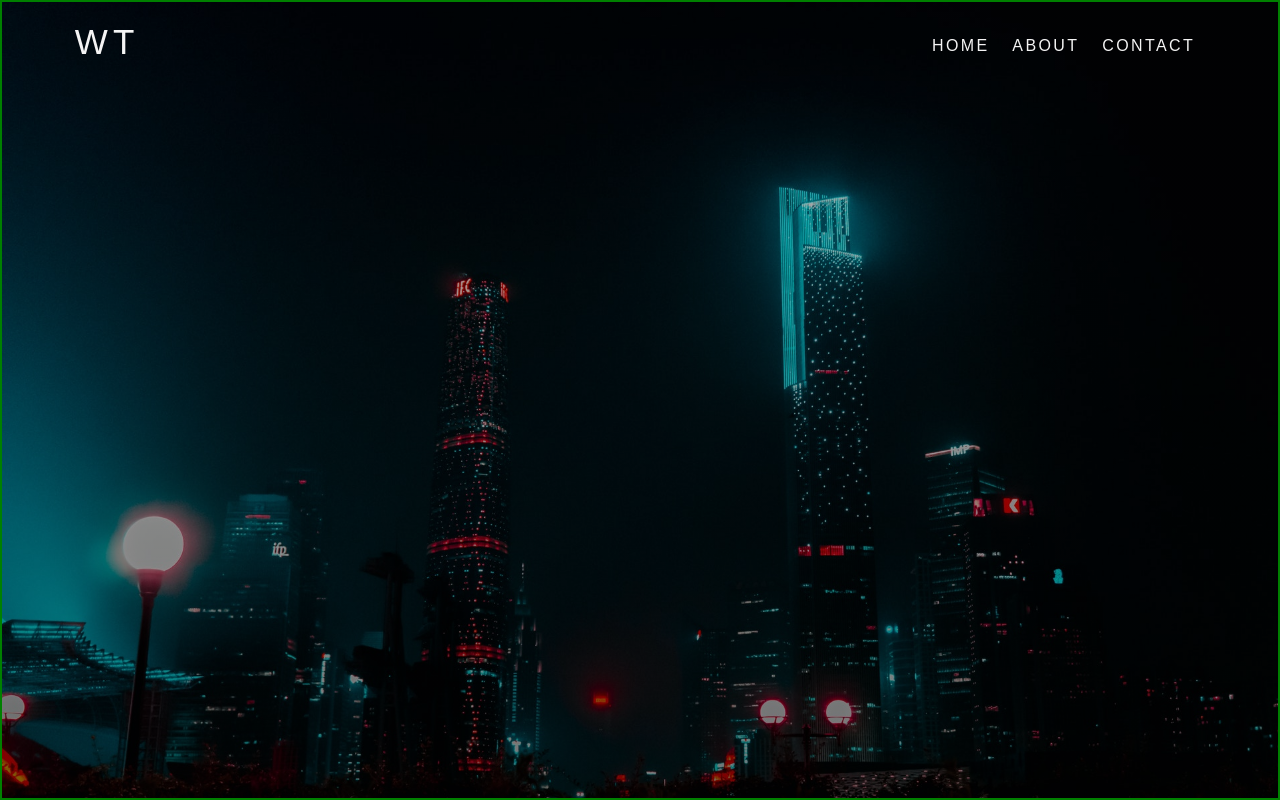
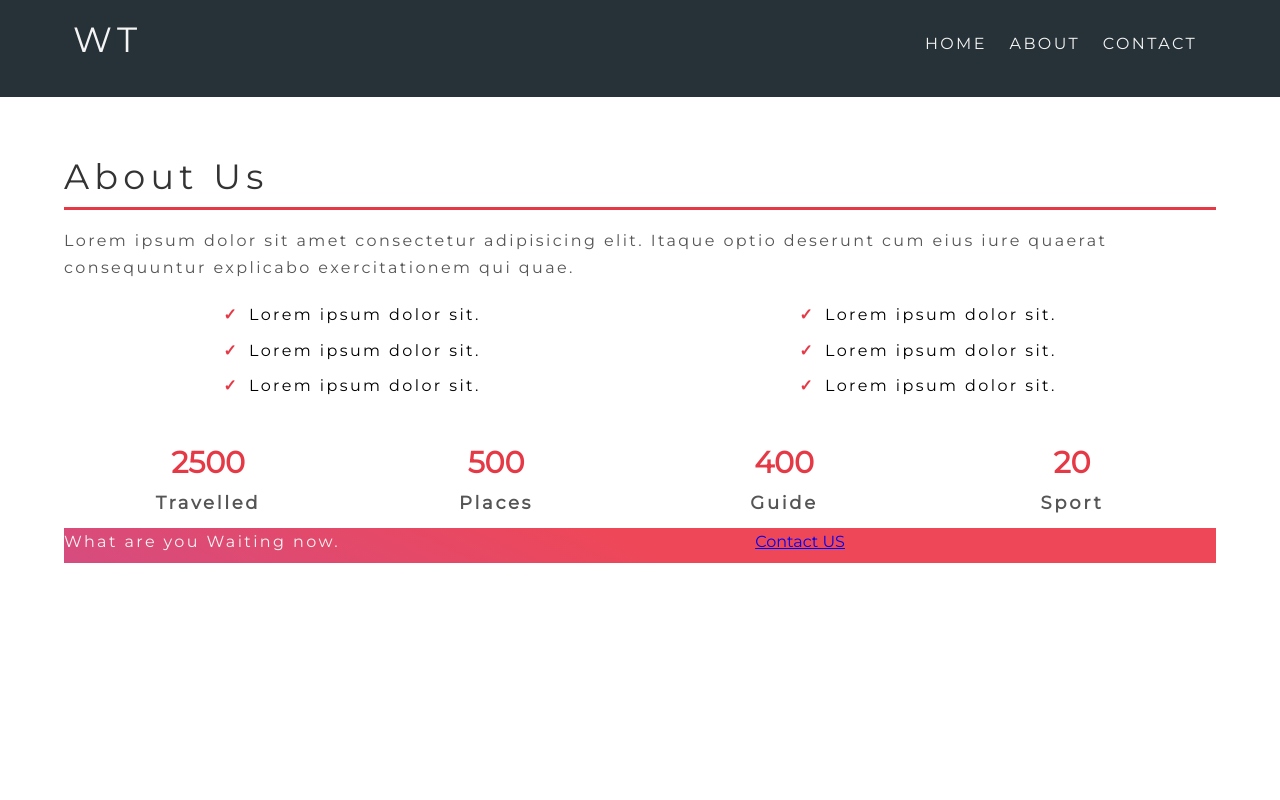
Before and after one commit to Luqmant52/hprj1, a plain HTML site: page about.html in a window 1280 px wide. Drawn offline with Linux system fonts and the light colour scheme.

Commit message:
day11_4_2022

```diff
--- a/about.html
+++ b/about.html
@@ -1,15 +1,18 @@
 <!DOCTYPE html>
 <html lang="en">
+
 <head>
     <meta charset="UTF-8">
     <meta http-equiv="X-UA-Compatible" content="IE=edge">
     <meta name="viewport" content="width=device-width, initial-scale=1.0">
+    <title>About</title>
+    <script src="https://kit.fontawesome.com/a6801bd3ea.js" crossorigin="anonymous"></script>
+    <link href="https://fonts.googleapis.com/css2?family=Montserrat&display=swap" rel="stylesheet">
     <link rel="stylesheet" href="./css/style.css">
-    <title>About Us</title>
 </head>
+
 <body>
-    <header class="header">
-        <nav class="navbar">
+    <nav class="navbar bg-dark">
         <div class="container">
             <h1 class="logo lg-heading text-light">WT</h1>
             <ul class="nav-items">
@@ -19,6 +22,55 @@
             </ul>
         </div>
     </nav>
-    </header>
+    <section class="about">
+        <div class="container">
+            <h2 class="lg-heading text-black about-heading">About Us</h2>
+            <p class="text-gray">Lorem ipsum dolor sit amet consectetur adipisicing elit. Itaque optio deserunt cum eius
+                iure quaerat consequuntur explicabo exercitationem qui quae.</p>
+            <div class="about-wraper">
+                <div class="left">
+                    <ul>
+                        <li>Lorem ipsum dolor sit.</li>
+                        <li>Lorem ipsum dolor sit.</li>
+                        <li>Lorem ipsum dolor sit.</li>
+                    </ul>
+                </div>
+                <div class="right">
+                    <ul>
+                        <li>Lorem ipsum dolor sit.</li>
+                        <li>Lorem ipsum dolor sit.</li>
+                        <li>Lorem ipsum dolor sit.</li>
+                    </ul>
+                </div>
+            </div>
+            <div class="counts">
+                <div class="count-item count-item1">
+                    <span>2500</span>
+                    <p>Travelled</p>
+                </div>
+                <div class="count-item count-item2">
+                    <span>500</span>
+                    <p>Places</p>
+                </div>
+                <div class="count-item count-item3">
+                    <span>400</span>
+                    <p>Guide</p>
+                </div>
+                <div class="count-item count-item4">
+                    <span>20</span>
+                    <p>Sport</p>
+                </div>
+            </div>
+            <div class="cta-banner">
+                <div class="cta-banner-left">
+                    <p class="cta-line">What are you Waiting now.</p>
+                </div>
+                <div class="cta-banner-right">
+                    <a href="contactus.html" class="cta-btn">Contact US</a>
+                </div>
+            </div>
+        </div>
+    </section>
 </body>
+
 </html>
--- a/css/style.css
+++ b/css/style.css
@@ -33,14 +33,14 @@ a {
   /* border: 2px solid white; */
   padding: 1rem;
 }
-.header .navbar .logo {
+.navbar .logo {
   float: left;
 }
-.header .navbar .nav-items {
+.navbar .nav-items {
   float: right;
   margin-top: 1rem;
 }
-.header .navbar .nav-item {
+.navbar .nav-item {
   display: inline-block;
   padding: 1rem;
   text-transform: uppercase;
@@ -50,7 +50,7 @@ a {
   display: block;
   clear: both;
 }
-.header .navbar .nav-item a {
+.navbar .nav-item a {
   text-decoration: none;
 }
 p,
@@ -139,6 +139,9 @@ h3 {
   border: 2px solid #555555;
   color: #fff;
 }
+.bg-dark {
+  background-color: #263238;
+}
 /* ------------------------ Section Styling ------------------------ */
 .showcase {
   background: #ddd;
@@ -207,12 +210,89 @@ h3 {
   clear: both;
 }
 /* ######################## footer ########################  */
-.footer{
+.footer {
   background: #242424;
   color: #f4f4f4;
   padding: 2rem;
   text-align: center;
 }
-.social-media-links i{
+.social-media-links i {
   margin: 2rem;
 }
+
+/* /////////////////////////////////////////////////////////////////////////About/////////////////////////////////////////////// */
+/* /////////////////////////////////////////////////////////////////////////About/////////////////////////////////////////////// */
+.about {
+  padding: 5rem 0;
+}
+.about-heading::after {
+  content: "";
+  display: block;
+  border-bottom: 3px solid #e63946;
+}
+/* /////////////////////////////////////////// About Wrapper //////////////////////////////////////// */
+.about-wraper {
+  margin-top: 2rem;
+  text-align: center;
+}
+.about-wraper .left {
+  float: left;
+  width: 50%;
+}
+.about-wraper .right {
+  float: left;
+  width: 50%;
+}
+.about-wraper::after {
+  content: "";
+  display: block;
+  clear: both;
+}
+.about-wraper li::before {
+  content: "\2713";
+  color: #e63946;
+  font-weight: bold;
+  padding-right: 1rem;
+}
+/* ############################ Count Styling ############################ */
+.counts {
+  margin-top: 3rem;
+}
+.count-item {
+  float: left;
+  width: 25%;
+  text-align: center;
+}
+.counts::after {
+  content: "";
+  display: block;
+  clear: both;
+}
+.count-item span {
+  font-size: 3rem;
+  font-weight: 700;
+  color: #e63946;
+}
+.count-item p {
+  font-weight: 700;
+  color: #555;
+  font-size: 1.8rem;
+}
+/* ########################## Banner Styling ############################# */
+.cta-banner {
+  background: linear-gradient(25deg, #d64c7f, #ee4758 50%);
+  color: #f4f4f4;
+}
+.cta-banner-left {
+  width: 60%;
+  float: left;
+}
+.cta-banner-right {
+  width: 40%;
+  float: right;
+}
+.cta-banner::after {
+  content: "";
+  display: block;
+  clear: both;
+}
```
Lines whose indentation alone changed are shown as unchanged.
